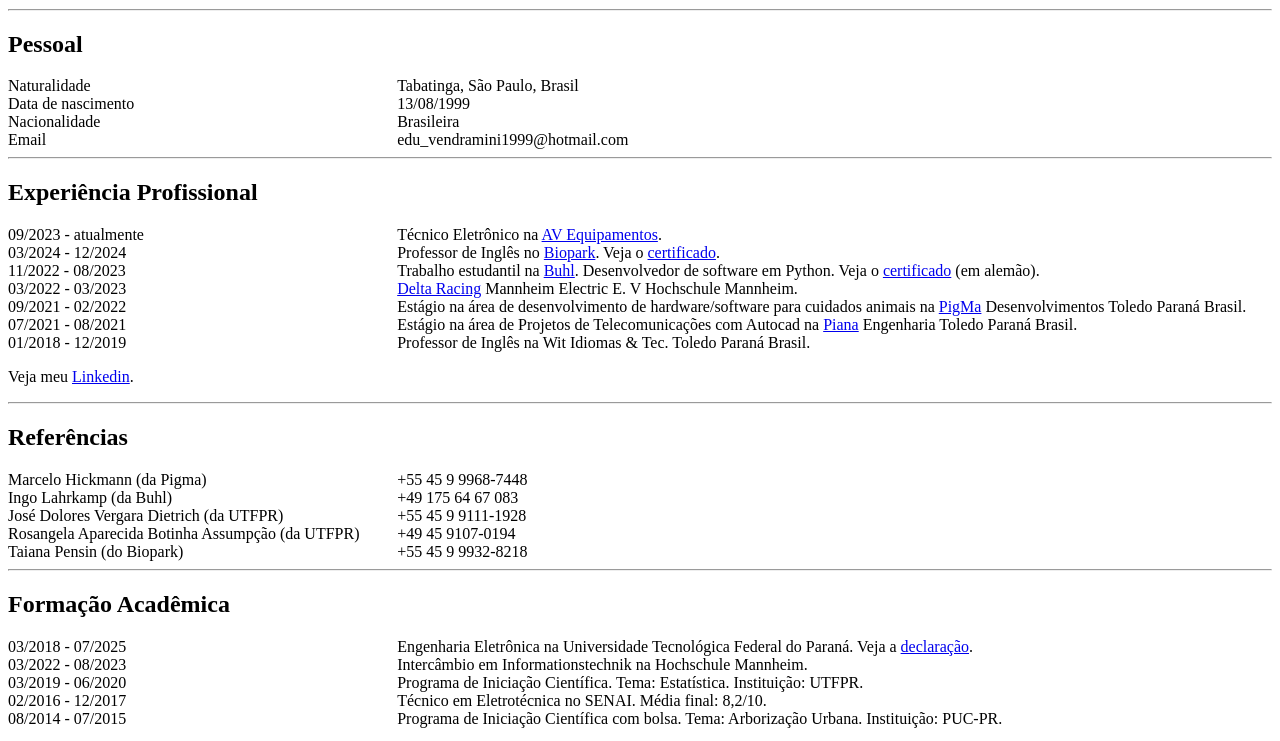
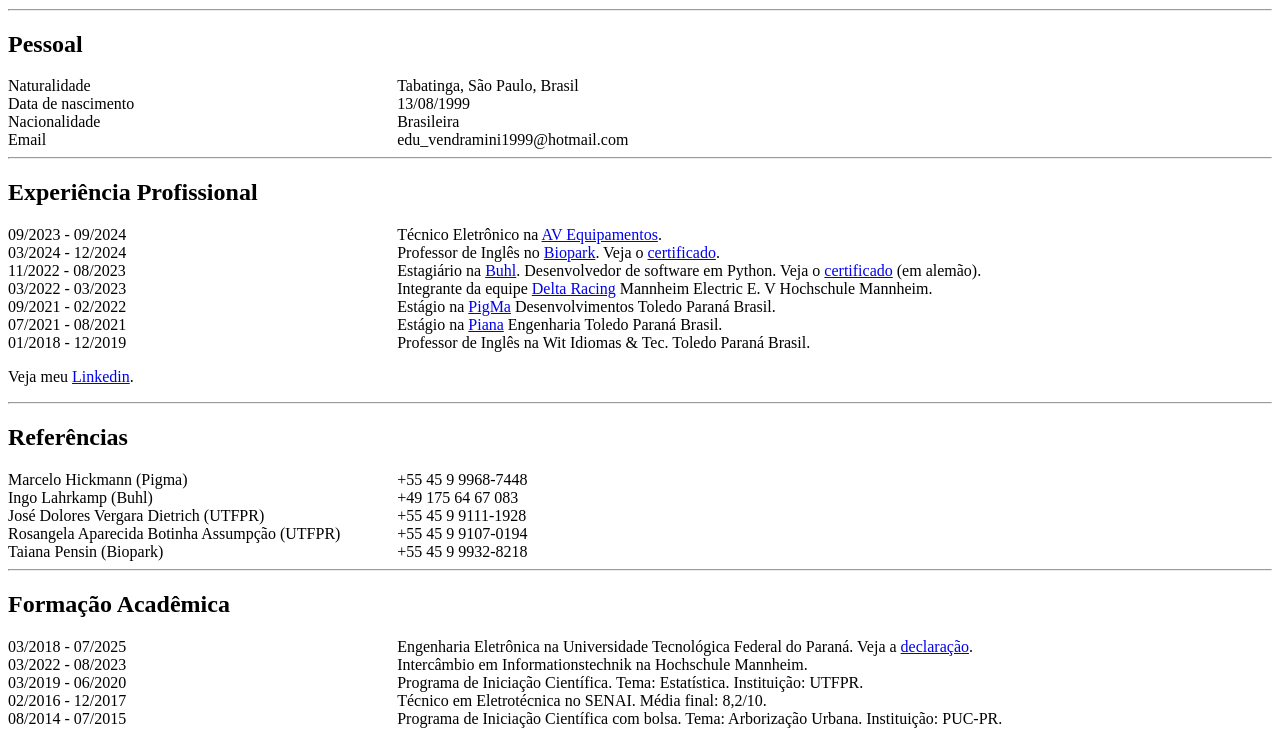
Before and after one commit to EduardoVendramini/CV_Online, a plain HTML site: page html-css/index-pt.html in a window 1280 px wide. Shown: the part 420-1161 px from the top of the page. Drawn offline with Linux system fonts and the light colour scheme.

Commit message:
small corrections

```diff
--- a/html-css/index-pt.html
+++ b/html-css/index-pt.html
@@ -32,12 +32,12 @@
     <hr>
     <h2>Experiência Profissional</h2>
     <div class="column-layout">
-        <div class="property">09/2023 - atualmente</div><div class="value">Técnico Eletrônico na <a href="https://www.facebook.com/AVequipamentosTecnoesse" target="_blank" rel="external">AV Equipamentos</a>.</div>
+        <div class="property">09/2023 - 09/2024</div><div class="value">Técnico Eletrônico na <a href="https://www.facebook.com/AVequipamentosTecnoesse" target="_blank" rel="external">AV Equipamentos</a>.</div>
         <div class="property">03/2024 - 12/2024</div><div class="value">Professor de Inglês no <a href="https://bioparkeducacao.com/centro-de-internacionalizacao/" target="_blank" rel="external">Biopark</a>. Veja o <a href="../documents/certificado_biopark.pdf" target="_blank">certificado</a>.</div>
-        <div class="property">11/2022 - 08/2023</div><div class="value">Trabalho estudantil na <a href="https://www.buhl.de/" target="_blank" rel="external">Buhl</a>. Desenvolvedor de software em Python. Veja o <a href="../documents/zeugnis.pdf" target="_blank" rel="external">certificado</a> (em alemão).</div>
-        <div class="property">03/2022 - 03/2023</div><div class="value"><a href="https://www.delta-racing.de/" target="_blank" rel="external">Delta Racing</a> Mannheim Electric E. V Hochschule Mannheim.</div>
-        <div class="property">09/2021 - 02/2022</div><div class="value">Estágio na área de desenvolvimento de hardware/software para cuidados animais na <a href="https://pigmadesenvolvimentos.com.br/" target="_blank" rel="external">PigMa</a> Desenvolvimentos Toledo Paraná Brasil.</div>
-        <div class="property">07/2021 - 08/2021</div><div class="value">Estágio na área de Projetos de Telecomunicações com Autocad na <a href="https://pianaprojetos.com.br/" target="_blank" rel="external">Piana</a> Engenharia Toledo Paraná Brasil.</div>
+        <div class="property">11/2022 - 08/2023</div><div class="value">Estagiário na <a href="https://www.buhl.de/" target="_blank" rel="external">Buhl</a>. Desenvolvedor de software em Python. Veja o <a href="../documents/zeugnis.pdf" target="_blank" rel="external">certificado</a> (em alemão).</div>
+        <div class="property">03/2022 - 03/2023</div><div class="value">Integrante da equipe <a href="https://www.delta-racing.de/" target="_blank" rel="external">Delta Racing</a> Mannheim Electric E. V Hochschule Mannheim.</div>
+        <div class="property">09/2021 - 02/2022</div><div class="value">Estágio na <a href="https://pigmadesenvolvimentos.com.br/" target="_blank" rel="external">PigMa</a> Desenvolvimentos Toledo Paraná Brasil.</div>
+        <div class="property">07/2021 - 08/2021</div><div class="value">Estágio na <a href="https://pianaprojetos.com.br/" target="_blank" rel="external">Piana</a> Engenharia Toledo Paraná Brasil.</div>
         <div class="property">01/2018 - 12/2019</div><div class="value">Professor de Inglês na Wit Idiomas & Tec. Toledo Paraná Brasil.</div>
         <p>Veja meu <a href="https://www.linkedin.com/in/eduardo-vendramini-256624219/" target="_blank" rel="external">Linkedin</a>.</p>
     </div>
@@ -45,11 +45,11 @@
     <hr>
     <h2>Referências</h2>
     <div class="column-layout">
-        <div class="property">Marcelo Hickmann (da Pigma)</div><div class="value">+55 45 9 9968-7448</div>
-        <div class="property">Ingo Lahrkamp (da Buhl)</div><div class="value">+49 175 64 67 083</div>
-        <div class="property">José Dolores Vergara Dietrich (da UTFPR)</div><div class="value">+55 45 9 9111-1928</div>
-        <div class="property">Rosangela Aparecida Botinha Assumpção (da UTFPR)</div><div class="value">+49 45 9107-0194</div>
-        <div class="property">Taiana Pensin (do Biopark)</div><div class="value">+55 45 9 9932-8218</div>
+        <div class="property">Marcelo Hickmann (Pigma)</div><div class="value">+55 45 9 9968-7448</div>
+        <div class="property">Ingo Lahrkamp (Buhl)</div><div class="value">+49 175 64 67 083</div>
+        <div class="property">José Dolores Vergara Dietrich (UTFPR)</div><div class="value">+55 45 9 9111-1928</div>
+        <div class="property">Rosangela Aparecida Botinha Assumpção (UTFPR)</div><div class="value">+55 45 9 9107-0194</div>
+        <div class="property">Taiana Pensin (Biopark)</div><div class="value">+55 45 9 9932-8218</div>
     </div>
 
     <hr>
```
Also changed, not shown: html-css/index-de.html (+6 -6 lines), html-css/index.html (+6 -6 lines).
